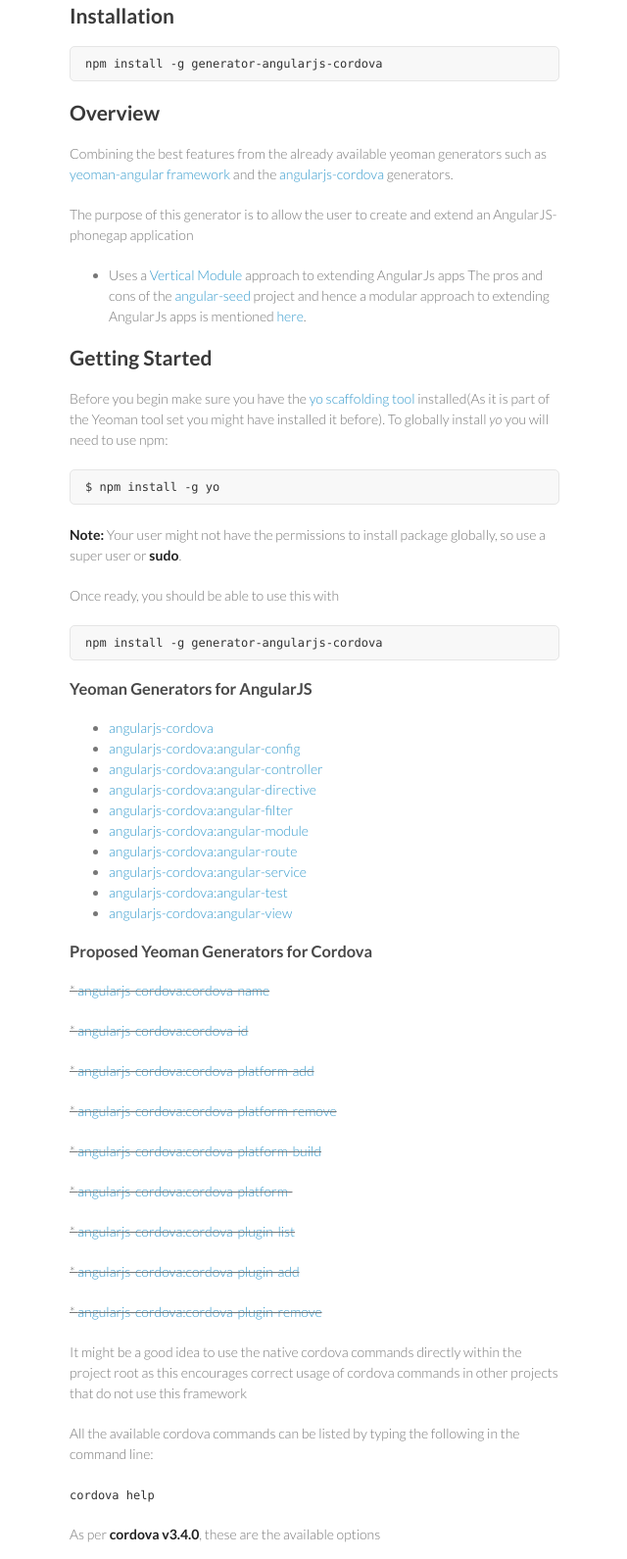
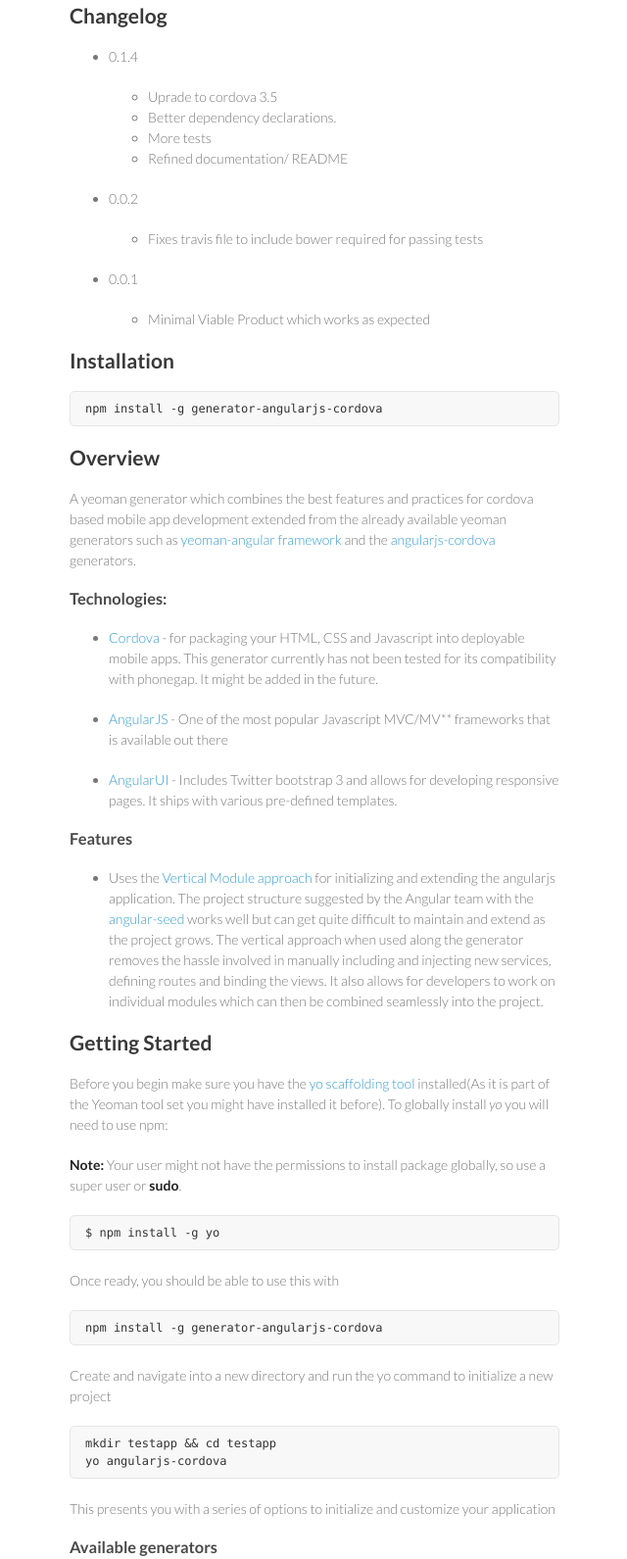
Before and after one commit to keshavos/generator-angularjs-cordova, a plain HTML site: page index.html in a window 1280 px wide. Shown: the part 755-2346 px from the top of the page at 98% size, without its empty margins (499-1139 px from the left). Drawn offline with Linux system fonts and the light colour scheme.

```diff
--- a/index.html
+++ b/index.html
@@ -31,11 +31,39 @@
         <h1>
 <a name="angularjs-cordova-generator" class="anchor" href="#angularjs-cordova-generator"><span class="octicon octicon-link"></span></a>AngularJS Cordova generator</h1>
 
-<p><a href="https://travis-ci.org/keshavos/generator-angularjs-cordova"><img src="https://api.travis-ci.org/keshavos/generator-angularjs-cordova.svg" alt="Build Status"></a></p>
+<p><a href="https://travis-ci.org/keshavos/generator-angularjs-cordova"><img src="https://travis-ci.org/keshavos/generator-angularjs-cordova.svg?branch=master" alt="Build Status"></a></p>
 
 <p><a href="https://nodei.co/npm/generator-angularjs-cordova/"><img src="https://nodei.co/npm/generator-angularjs-cordova.png?downloads=true" alt="NPM"></a></p>
 
 <h2>
+<a name="changelog" class="anchor" href="#changelog"><span class="octicon octicon-link"></span></a>Changelog</h2>
+
+<ul>
+<li>
+<p>0.1.4</p>
+
+<ul>
+<li>Uprade to cordova 3.5</li>
+<li>Better dependency declarations.</li>
+<li>More tests</li>
+<li>Refined documentation/ README</li>
+</ul>
+</li>
+<li>
+<p>0.0.2</p>
+
+<ul>
+<li>Fixes travis file to include bower required for passing tests</li>
+</ul>
+</li>
+<li>
+<p>0.0.1</p>
+
+<ul>
+<li>Minimal Viable Product which works as expected</li>
+</ul>
+</li>
+</ul><h2>
 <a name="installation" class="anchor" href="#installation"><span class="octicon octicon-link"></span></a>Installation</h2>
 
 <pre><code>npm install -g generator-angularjs-cordova
@@ -44,29 +72,49 @@
 <h2>
 <a name="overview" class="anchor" href="#overview"><span class="octicon octicon-link"></span></a>Overview</h2>
 
-<p>Combining the best features from the already available yeoman generators such as <a href="https://github.com/yeoman/generator-angular">yeoman-angular framework</a> and the <a href="http://angularjs-cordova.org/">angularjs-cordova</a> generators. </p>
+<p>A yeoman generator which combines the best features and practices for cordova based mobile app development  extended from the already available yeoman generators such as <a href="https://github.com/yeoman/generator-angular">yeoman-angular framework</a> and the <a href="http://angularjs-cordova.org/">angularjs-cordova</a> generators.</p>
 
-<p>The purpose of this generator is to allow the user to create and extend an AngularJS-phonegap application</p>
+<h3>
+<a name="technologies" class="anchor" href="#technologies"><span class="octicon octicon-link"></span></a>Technologies:</h3>
 
 <ul>
-<li>Uses a <a href="http://angularjs-cordova.org/docs.html#angularjs-modules">Vertical Module</a> approach to extending AngularJs apps The pros and cons of the <a href="https://github.com/angular/angular-seed">angular-seed</a> project and hence a modular approach to extending AngularJs apps is mentioned <a href="http://angularjs-cordova.org/docs.html#angularjs-modules">here</a>.</li>
+<li><p><a href="http://phonegap.com">Cordova</a> - for packaging your HTML, CSS and Javascript into deployable mobile apps.
+This generator currently has not been tested for its compatibility with phonegap. It might be added in the future.</p></li>
+<li><p><a href="http://angularjs.org">AngularJS</a> - One of the most popular Javascript MVC/MV** frameworks that is available out there</p></li>
+<li><p><a href="http://angular-ui.github.io/">AngularUI</a> - Includes Twitter bootstrap 3 and allows for developing responsive pages. It ships with various pre-defined templates.</p></li>
+</ul><h3>
+<a name="features" class="anchor" href="#features"><span class="octicon octicon-link"></span></a>Features</h3>
+
+<ul>
+<li>Uses the <a href="http://meanjs.org/docs.html#angularjs-modules">Vertical Module approach</a> for initializing and extending the angularjs application.
+The project structure suggested by the Angular team with the <a href="https://github.com/angular/angular-seed">angular-seed</a> works well but can get quite difficult to maintain and extend as the project grows. The vertical approach when used along the generator removes the hassle involved in manually including and injecting new services, defining routes and binding the views. It also allows for developers to work on individual modules which can then be combined seamlessly into the project.</li>
 </ul><h2>
 <a name="getting-started" class="anchor" href="#getting-started"><span class="octicon octicon-link"></span></a>Getting Started</h2>
 
 <p>Before you begin make sure you have the <a href="http://yeoman.io/generators.html">yo scaffolding tool</a> installed(As it is part of the Yeoman tool set you might have installed it before). To globally install <em>yo</em> you will need to use npm:</p>
 
+<p><strong>Note:</strong> Your user might not have the permissions to install package globally, so use a super user or <strong>sudo</strong>.</p>
+
 <pre><code>$ npm install -g yo
 </code></pre>
 
-<p><strong>Note:</strong> Your user might not have the permissions to install package globally, so use a super user or <strong>sudo</strong>.</p>
-
-<p>Once ready, you should be able to use this with </p>
+<p>Once ready, you should be able to use this with</p>
 
 <pre><code>npm install -g generator-angularjs-cordova
 </code></pre>
 
+<p>Create and navigate into a new directory and run the yo command to initialize a new project</p>
+
+<pre><code>mkdir testapp &amp;&amp; cd testapp
+yo angularjs-cordova
+</code></pre>
+
+<p>This presents you with a series of options to initialize and customize your application</p>
+
 <h3>
-<a name="yeoman-generators-for-angularjs" class="anchor" href="#yeoman-generators-for-angularjs"><span class="octicon octicon-link"></span></a>Yeoman Generators for AngularJS</h3>
+<a name="available-generators" class="anchor" href="#available-generators"><span class="octicon octicon-link"></span></a>Available generators</h3>
+
+<p>Once setup, you can use any of the following sub-generators for extending your AngularJs application</p>
 
 <ul>
 <li><a href="#application-generator">angularjs-cordova</a></li>
@@ -79,34 +127,13 @@
 <li><a href="#angularjs-service-sub-generator">angularjs-cordova:angular-service</a></li>
 <li><a href="#angularjs-test-sub-generator">angularjs-cordova:angular-test</a></li>
 <li><a href="#angularjs-view-sub-generator">angularjs-cordova:angular-view</a></li>
-</ul><h3>
-<a name="proposed-yeoman-generators-for-cordova" class="anchor" href="#proposed-yeoman-generators-for-cordova"><span class="octicon octicon-link"></span></a>Proposed Yeoman Generators for Cordova</h3>
-
-<p><del>* <a href="#cordova-app-name">angularjs-cordova:cordova-name</a></del> </p>
-
-<p><del>* <a href="#cordova-app-id">angularjs-cordova:cordova-id</a></del></p>
-
-<p><del>* <a href="#cordova-platform-installer">angularjs-cordova:cordova-platform-add</a></del></p>
-
-<p><del>* <a href="#cordova-platform-uninstaller">angularjs-cordova:cordova-platform-remove</a></del></p>
-
-<p><del>* <a href="#cordova-platform-build">angularjs-cordova:cordova-platform-build</a></del></p>
-
-<p><del>* <a href="#cordova-platform-build">angularjs-cordova:cordova-platform-</a></del></p>
-
-<p><del>* <a href="#cordova-plugin-list">angularjs-cordova:cordova-plugin-list</a></del></p>
-
-<p><del>* <a href="#cordova-plugin-installer">angularjs-cordova:cordova-plugin-add</a></del></p>
-
-<p><del>* <a href="#cordova-platform-uninstaller">angularjs-cordova:cordova-plugin-remove</a></del></p>
-
-<p>It might be a good idea to use the native cordova commands directly within the project root as this encourages correct usage of cordova commands in other projects that do not use this framework</p>
+</ul><p>The generators does not provide sub-generators for the cordova side of the application. This is with the intention that the onus of using cordova commands should be on the developer as this can make for remembering the command list an overhead.</p>
 
 <p>All the available cordova commands can be listed by typing the following in the command line:</p>
 
-<p><code>cordova help</code> </p>
+<p><code>cordova help</code></p>
 
-<p>As per <strong>cordova v3.4.0</strong>, these are the available options</p>
+<p>As per <strong>cordova v3.5.0-0.2.4</strong>, these are the available options</p>
 
 <p>Synopsis</p>
 
@@ -215,7 +242,7 @@
 
 <p>The sub-generator will ask you for the module name under which you would like to create your new controller, and will create a new AngularJS controller file in that module <strong>controllers</strong> folder and a test file in the <strong>tests</strong> folder.</p>
 
-<p><strong>Don't forget!</strong> This time you pass the controller name as an argument. </p>
+<p><strong>Don't forget!</strong> This time you pass the controller name as an argument.</p>
 
 <h2>
 <a name="angularjs-view-sub-generator" class="anchor" href="#angularjs-view-sub-generator"><span class="octicon octicon-link"></span></a>AngularJS View Sub-Generator</h2>
@@ -277,7 +304,7 @@
 
 <p>This will create a test file for your controller, and if the sub-generator doesn't find the specified controller file, it will create one for you.</p>
 
-<p><strong>Don't forget!</strong> You're suppose to pass the controller name as an argument. </p>
+<p><strong>Don't forget!</strong> You are supposed to pass the controller name as an argument.</p>
 
 <h2>
 <a name="license" class="anchor" href="#license"><span class="octicon octicon-link"></span></a>License</h2>
```
Also changed, not shown: params.json (+1 -1 lines).
